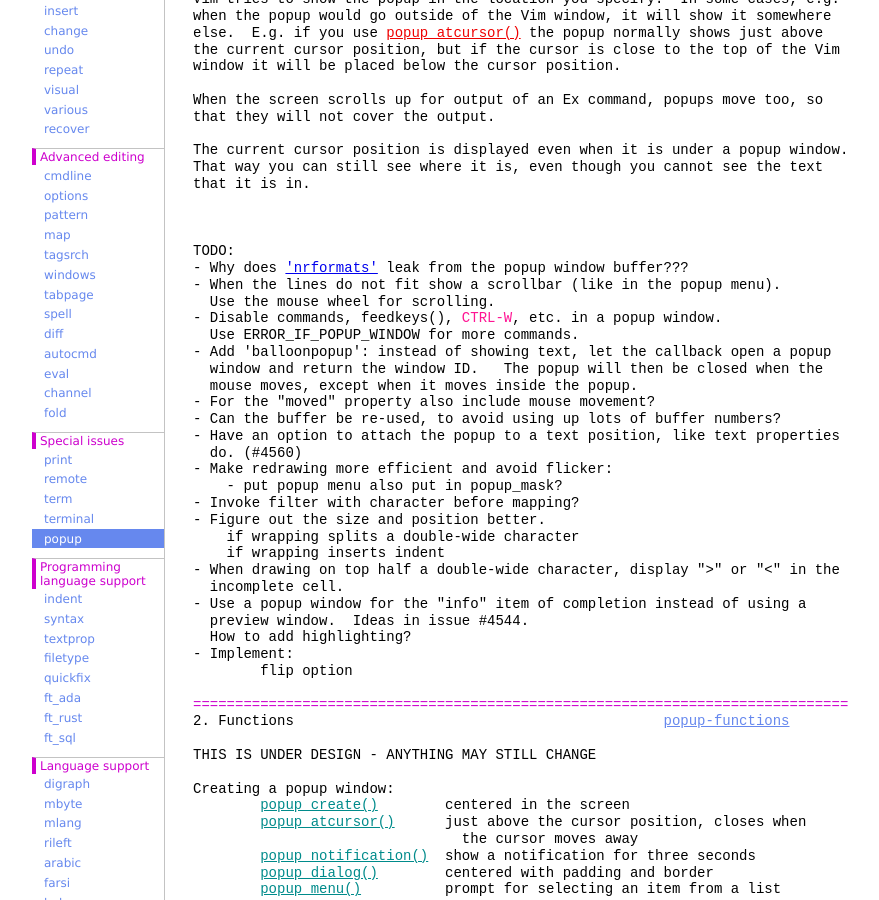
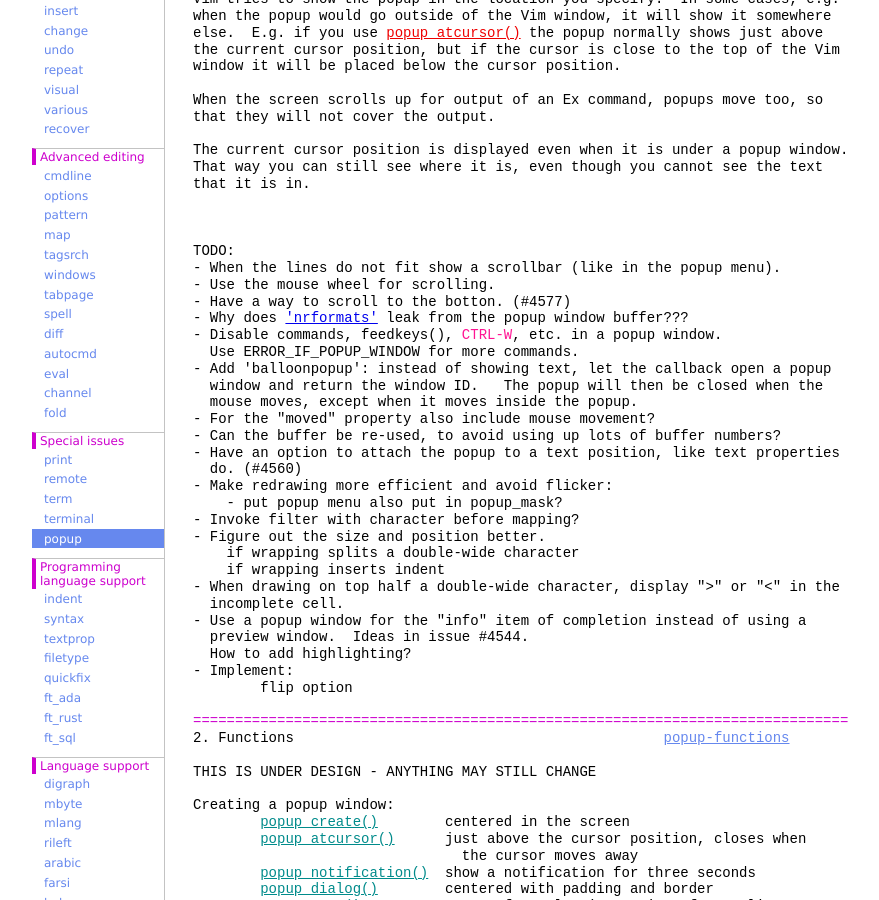
Before and after one commit to vim-jp/vimdoc-en, a Jekyll site: the page built from popup.html, in a window 1280 px wide and 900 px high, scrolled down 1438 px. Shown: the whole window, without its empty margins (208-1087 px from the left). Built offline with Jekyll 4.4.1, drawn with Linux system fonts in a browser that asks for light colours; nearby versions of some CDN libraries; comment, search, counter and statistics services are not loaded; some of the changed text lies outside the part shown.

Commit message:
Generated by Travis JOB 882.1
https://travis-ci.org/vim-jp/vimdoc-en/builds/550521372

```diff
--- a/popup.html
+++ b/popup.html
@@ -92,9 +92,10 @@ that it is in.<br>
 <br>
 <br>
 TODO:<br>
+- When the lines do not fit show a scrollbar (like in the popup menu).<br>
+- Use the mouse wheel for scrolling.<br>
+- Have a way to scroll to the botton. (#4577)<br>
 - Why does&nbsp;<a class="Type" href="options.html#'nrformats'">'nrformats'</a>&nbsp;leak from the popup window buffer???<br>
-- When the lines do not fit show a scrollbar (like in the popup menu).<br>
-&nbsp;&nbsp;Use the mouse wheel for scrolling.<br>
 - Disable commands, feedkeys(),&nbsp;<span class="Special">CTRL-W</span>, etc. in a popup window.<br>
 &nbsp;&nbsp;Use ERROR_IF_POPUP_WINDOW for more commands.<br>
 - Add&nbsp;<span class="MissingTag">'balloonpopup'</span>: instead of showing text, let the callback open a popup<br>
@@ -352,6 +353,9 @@ popup_notification(<span class="Special">{text}</span>,&nbsp;<span class="Specia
 &nbsp;&nbsp;&nbsp;&nbsp;&nbsp;&nbsp;&nbsp;&nbsp;&nbsp;&nbsp;&nbsp;&nbsp;&nbsp;&nbsp;&nbsp; The PopupNotification highlight group is used instead of<br>
 &nbsp;&nbsp;&nbsp;&nbsp;&nbsp;&nbsp;&nbsp;&nbsp;&nbsp;&nbsp;&nbsp;&nbsp;&nbsp;&nbsp;&nbsp;&nbsp;WarningMsg if it is defined.<br>
 <br>
+&nbsp;&nbsp;&nbsp;&nbsp;&nbsp;&nbsp;&nbsp;&nbsp;&nbsp;&nbsp;&nbsp;&nbsp;&nbsp;&nbsp;&nbsp;&nbsp;This popup should only be used with the&nbsp;<a class="Identifier" href="various.html#+timers">+timers</a>&nbsp;feature,<br>
+&nbsp;&nbsp;&nbsp;&nbsp;&nbsp;&nbsp;&nbsp;&nbsp;&nbsp;&nbsp;&nbsp;&nbsp;&nbsp;&nbsp;&nbsp;&nbsp;otherwise it will not disappear.<br>
+<br>
 &nbsp;&nbsp;&nbsp;&nbsp;&nbsp;&nbsp;&nbsp;&nbsp;&nbsp;&nbsp;&nbsp;&nbsp;&nbsp;&nbsp;&nbsp;&nbsp;The position will be adjusted to avoid overlap with other<br>
 &nbsp;&nbsp;&nbsp;&nbsp;&nbsp;&nbsp;&nbsp;&nbsp;&nbsp;&nbsp;&nbsp;&nbsp;&nbsp;&nbsp;&nbsp;&nbsp;notifications.<br>
 &nbsp;&nbsp;&nbsp;&nbsp;&nbsp;&nbsp;&nbsp;&nbsp;&nbsp;&nbsp;&nbsp;&nbsp;&nbsp;&nbsp;&nbsp;&nbsp;Use&nbsp;<span class="Special">{options}</span>&nbsp;to change the properties.<br>
@@ -530,6 +536,8 @@ The second argument of&nbsp;<a class="Identifier" href="popup.html#popup_create(
 &nbsp;&nbsp;&nbsp;&nbsp;&nbsp;&nbsp;&nbsp;&nbsp;&nbsp;&nbsp;&nbsp;&nbsp;&nbsp;&nbsp;&nbsp;&nbsp;&nbsp;&nbsp;&nbsp;&nbsp;&nbsp;&nbsp;&nbsp;&nbsp;By default a double line is used all around when<br>
 &nbsp;&nbsp;&nbsp;&nbsp;&nbsp;&nbsp;&nbsp;&nbsp;&nbsp;&nbsp;&nbsp;&nbsp;&nbsp;&nbsp;&nbsp;&nbsp;&nbsp;&nbsp;&nbsp;&nbsp;&nbsp;&nbsp;&nbsp;&nbsp;<a class="Type" href="options.html#'encoding'">'encoding'</a>&nbsp;is &quot;utf-8&quot; and&nbsp;<a class="Type" href="options.html#'ambiwidth'">'ambiwidth'</a>&nbsp;is &quot;single&quot;,<br>
 &nbsp;&nbsp;&nbsp;&nbsp;&nbsp;&nbsp;&nbsp;&nbsp;&nbsp;&nbsp;&nbsp;&nbsp;&nbsp;&nbsp;&nbsp;&nbsp;&nbsp;&nbsp;&nbsp;&nbsp;&nbsp;&nbsp;&nbsp;&nbsp;otherwise ASCII characters are used.<br>
+&nbsp;&nbsp;&nbsp;&nbsp;&nbsp;&nbsp;&nbsp;&nbsp;scrollbar&nbsp;&nbsp;&nbsp;&nbsp;&nbsp;&nbsp; non-zero: show a scrollbar when the text doesn't fit.<br>
+&nbsp;&nbsp;&nbsp;&nbsp;&nbsp;&nbsp;&nbsp;&nbsp;&nbsp;&nbsp;&nbsp;&nbsp;&nbsp;&nbsp;&nbsp;&nbsp;&nbsp;&nbsp;&nbsp;&nbsp;&nbsp;&nbsp;&nbsp;&nbsp;zero: do not show a scrollbar.&nbsp;&nbsp;Default is non-zero.<br>
 &nbsp;&nbsp;&nbsp;&nbsp;&nbsp;&nbsp;&nbsp;&nbsp;zindex&nbsp;&nbsp;&nbsp;&nbsp;&nbsp;&nbsp;&nbsp;&nbsp;&nbsp;&nbsp;Priority for the popup, default 50.&nbsp;&nbsp;Minimum value is<br>
 &nbsp;&nbsp;&nbsp;&nbsp;&nbsp;&nbsp;&nbsp;&nbsp;&nbsp;&nbsp;&nbsp;&nbsp;&nbsp;&nbsp;&nbsp;&nbsp;&nbsp;&nbsp;&nbsp;&nbsp;&nbsp;&nbsp;&nbsp;&nbsp;1, maximum value is 32000.<br>
 &nbsp;&nbsp;&nbsp;&nbsp;&nbsp;&nbsp;&nbsp;&nbsp;mask&nbsp;&nbsp;&nbsp;&nbsp;&nbsp;&nbsp;&nbsp;&nbsp;&nbsp;&nbsp;&nbsp;&nbsp;A list of lists with coordinates, defining parts of<br>
```
Also changed, not shown: other parts of popup.html (+2 -0 lines).
